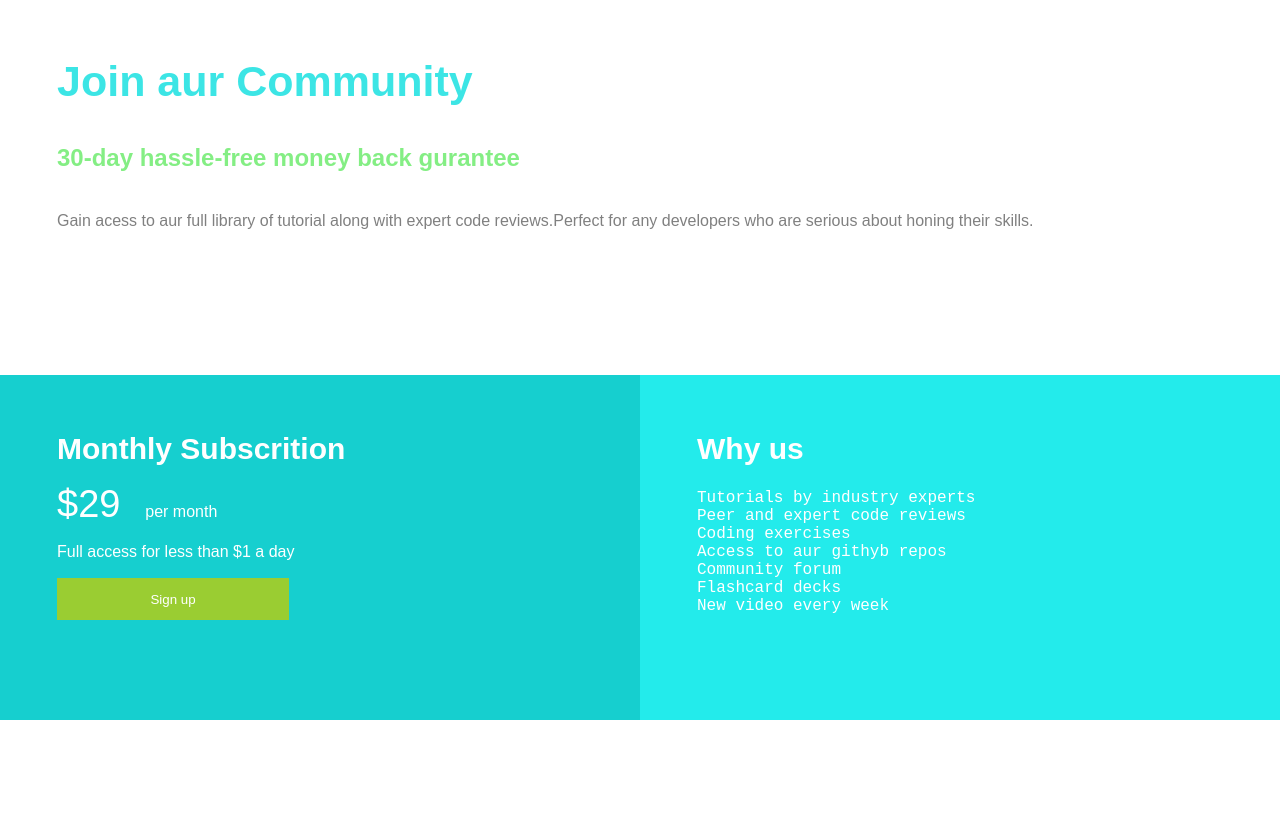
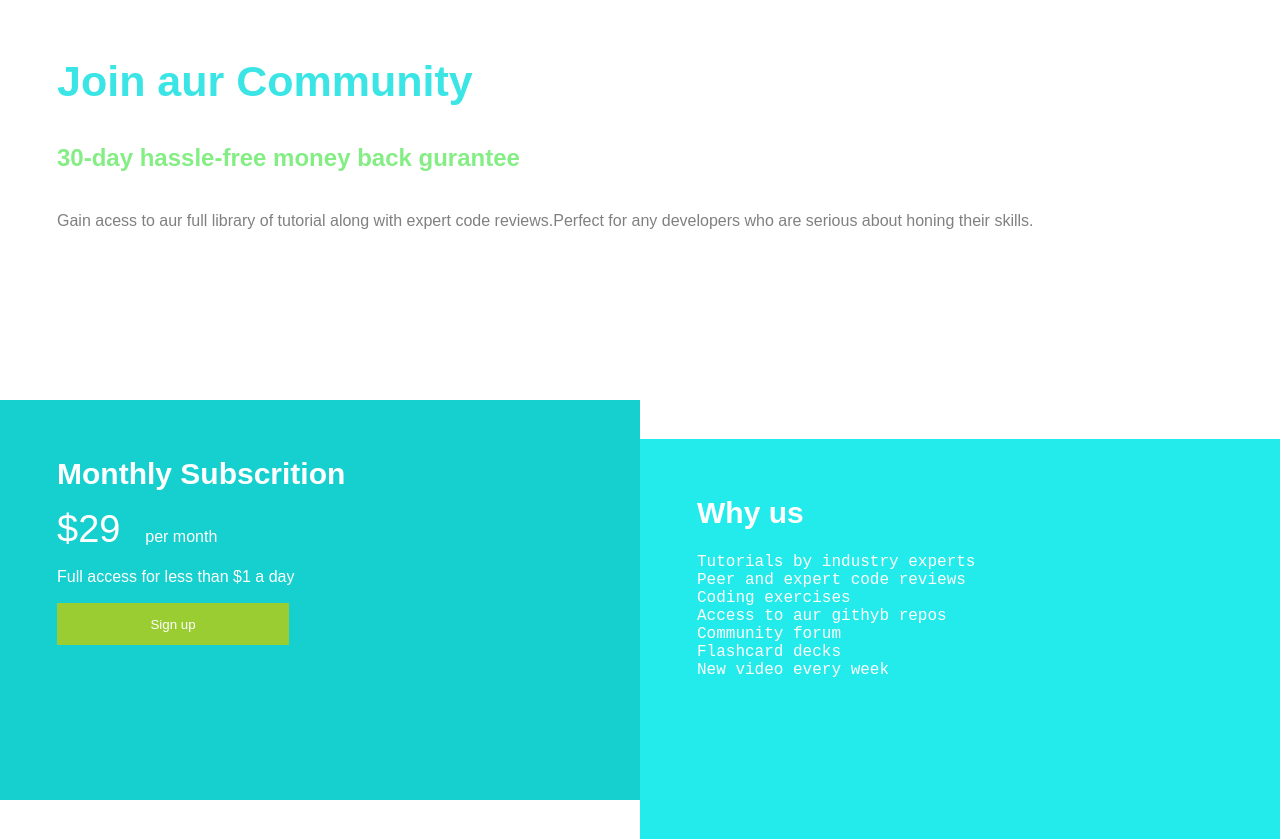
Before and after one commit to azlaan2605/subscribe-responsive, a plain HTML site: page index.html in a window 1280 px wide. Before the commit the page ends 800 px from the top, so only its background shows below. Drawn offline with Linux system fonts and the light colour scheme.

Commit message:
subscribe

```diff
--- a/style.css
+++ b/style.css
@@ -86,24 +86,25 @@ html{
          font-size: 16px;
      }
     .one2{
-        height: 345px;
+        height: 50vh;
         width: 50%;
         position: relative;
-        top: 137px;
+        top: 110px;
         padding: 38px;
         display: inline-block;
     }
     .one3{
-        height: 345px;
+        height: 50vh;
         width: 50%;
         float: right;
-        margin-top: -226px;
+        margin-top: -269px;
         padding: 38px;
     }
     .one1{
+        height: 50vh;
         padding: 38px;
     }
     .container{
-        margin-top: -60px;
+        margin-top: -110px;
     }
 }
```
